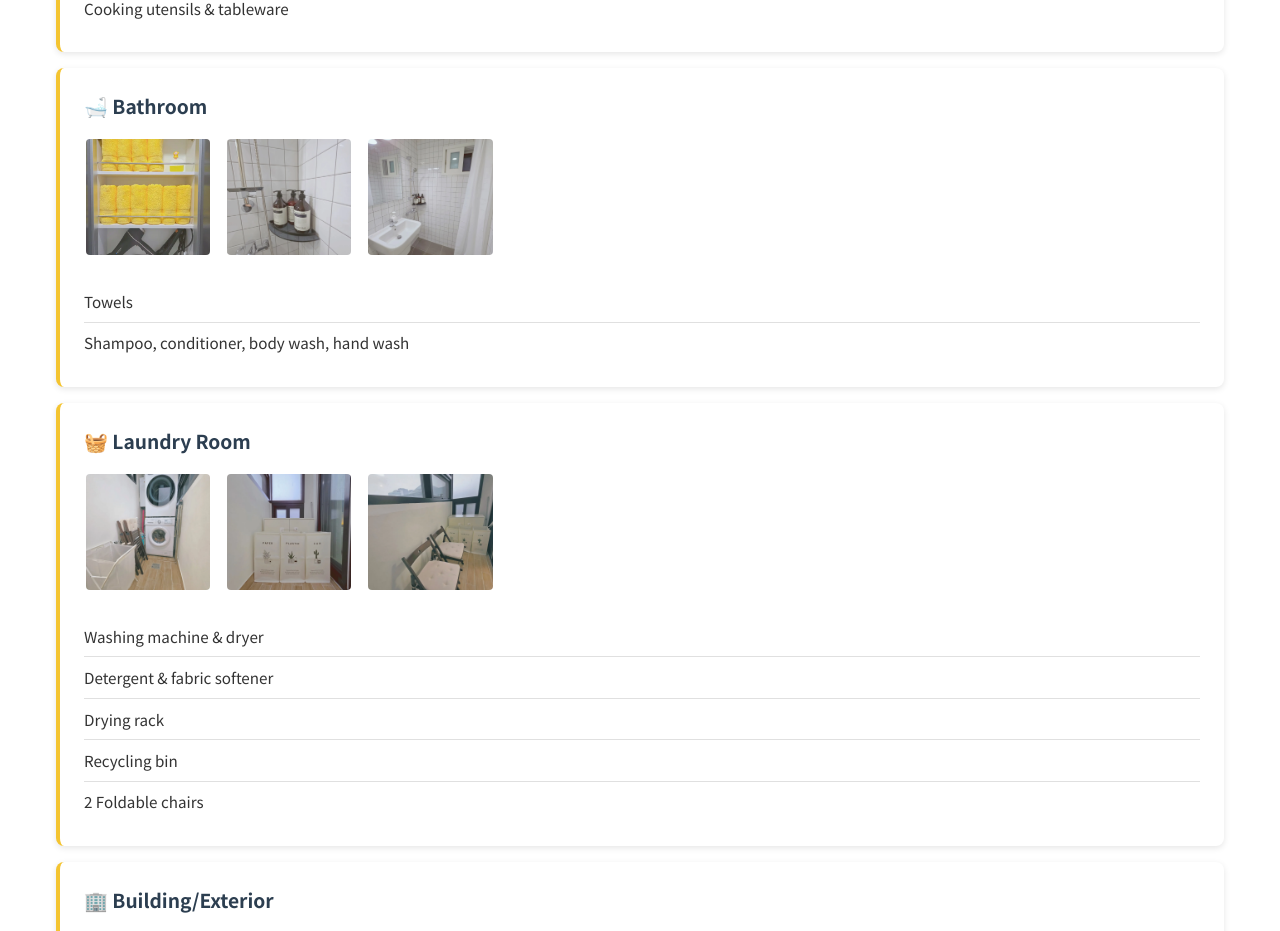
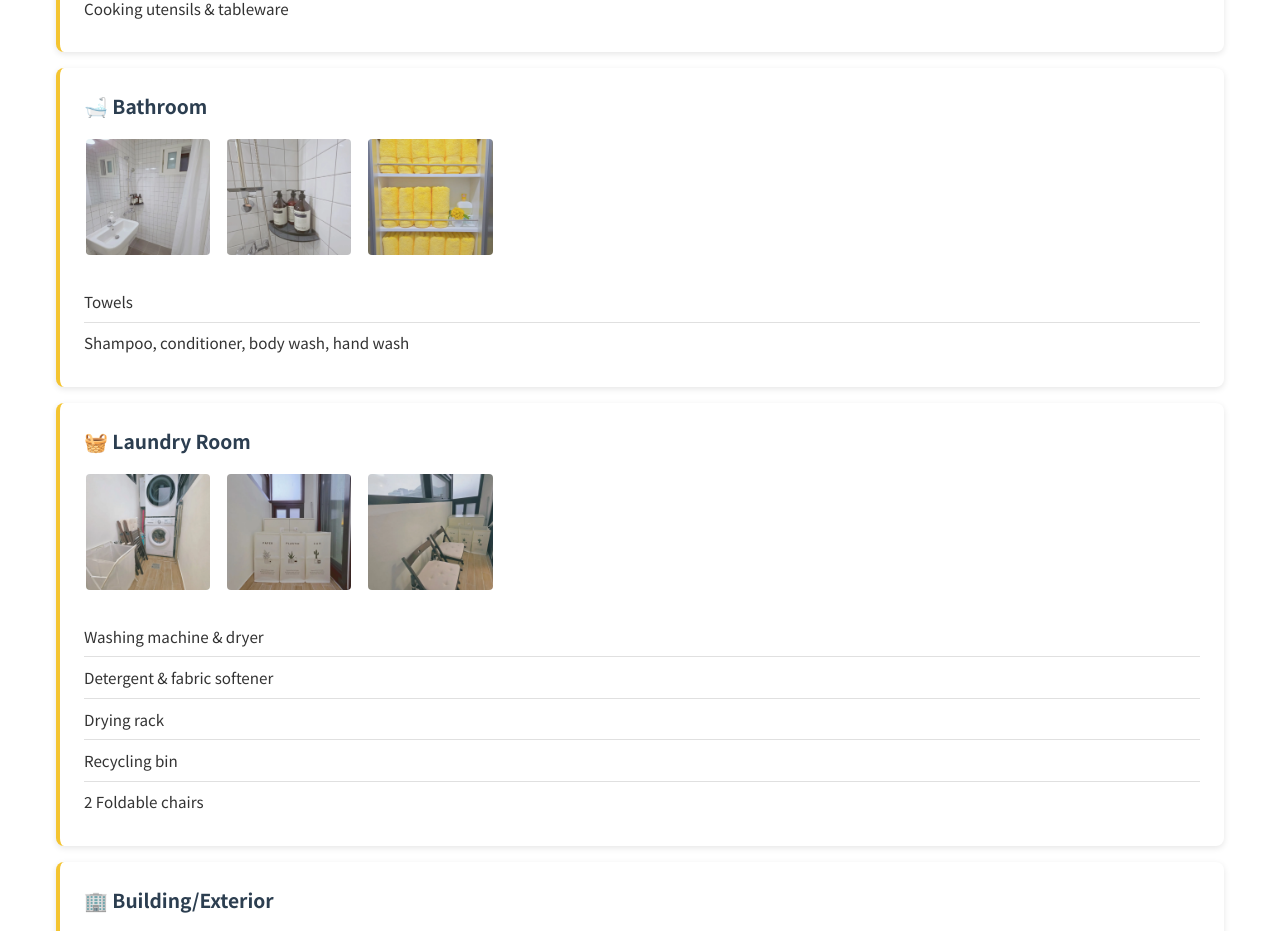
Before and after one commit to casagolden2026-afk/casa-golden, a React (Vite) app: page / in a window 1280 px wide. Shown: the part 4258-5189 px from the top of the page. Built offline with nearby package versions, Linux system fonts and the light colour scheme.

Commit message:
[fix] 욕실 이미지 변경

```diff
--- a/src/data/imageData.ts
+++ b/src/data/imageData.ts
@@ -40,9 +40,9 @@ export const imageData = {
     { src: 'image/kitchen_08.webp', alt: 'kitchen-8' },
   ],
   bathroom: [
+    { src: 'image/bathroom_03.webp', alt: 'bathroom-3' },
+    { src: 'image/bathroom_02.webp', alt: 'bathroom-2' },
     { src: 'image/bathroom_01.webp', alt: 'bathroom-1' },
-    { src: 'image/bathroom_02.webp', alt: 'bathroom-2' },
-    { src: 'image/bathroom_03.webp', alt: 'bathroom-3' },
   ],
   utility: [
     { src: 'image/utility_room_01.webp', alt: 'utility-1' },
```
Also changed, not shown: public/image/bathroom_01.webp.
